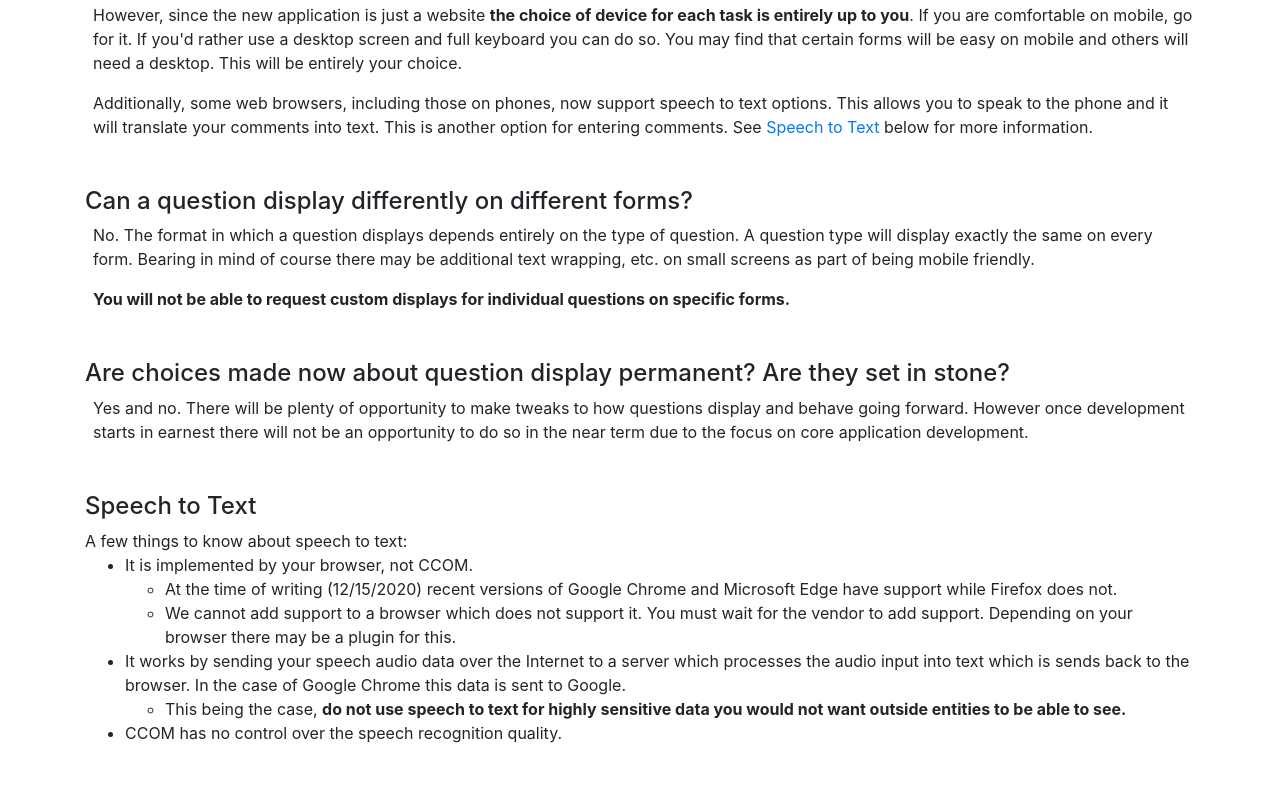
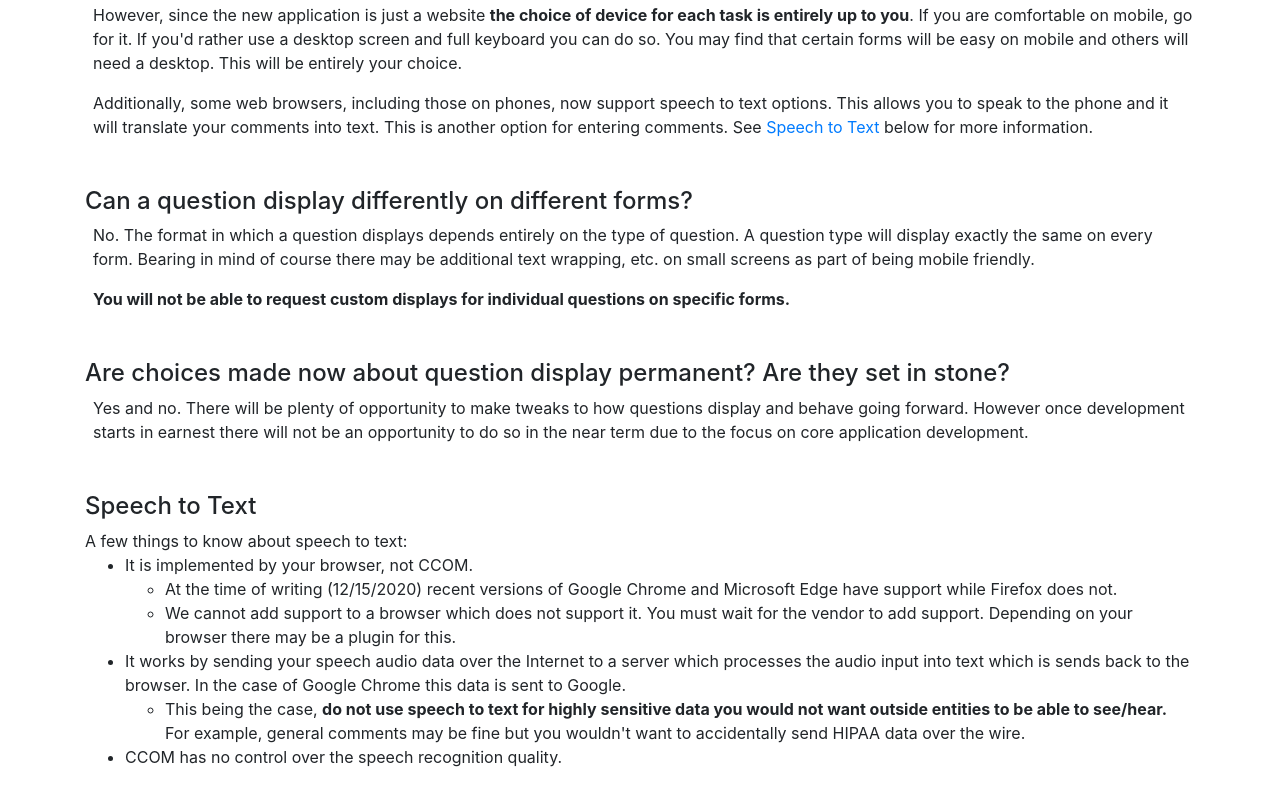
Before and after one commit to eaembree/comet-sample, a plain HTML site: page faq.html in a window 1280 px wide. Shown: the part 553-1358 px from the top of the page. Drawn offline with nearby package versions, Linux system fonts and the light colour scheme.

Commit message:
Additional commentary tweak

```diff
--- a/faq.html
+++ b/faq.html
@@ -114,7 +114,7 @@
             <li>
               It works by sending your speech audio data over the Internet to a server which processes the audio input into text which is sends back to the browser. In the case of Google Chrome this data is sent to Google.
               <ul>
-                <li>This being the case, <strong>do not use speech to text for highly sensitive data you would not want outside entities to be able to see.</strong></li>
+                <li>This being the case, <strong>do not use speech to text for highly sensitive data you would not want outside entities to be able to see/hear.</strong> For example, general comments may be fine but you wouldn't want to accidentally send HIPAA data over the wire.</li>
               </ul>
             </li>
             <li>CCOM has no control over the speech recognition quality.</li>
```
